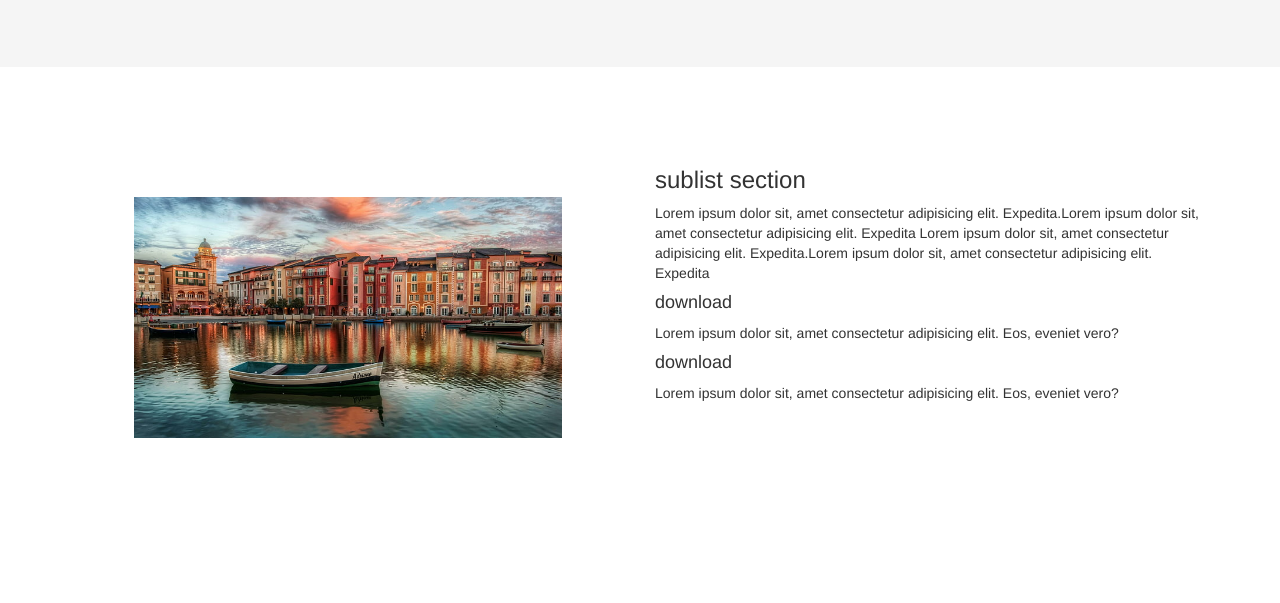
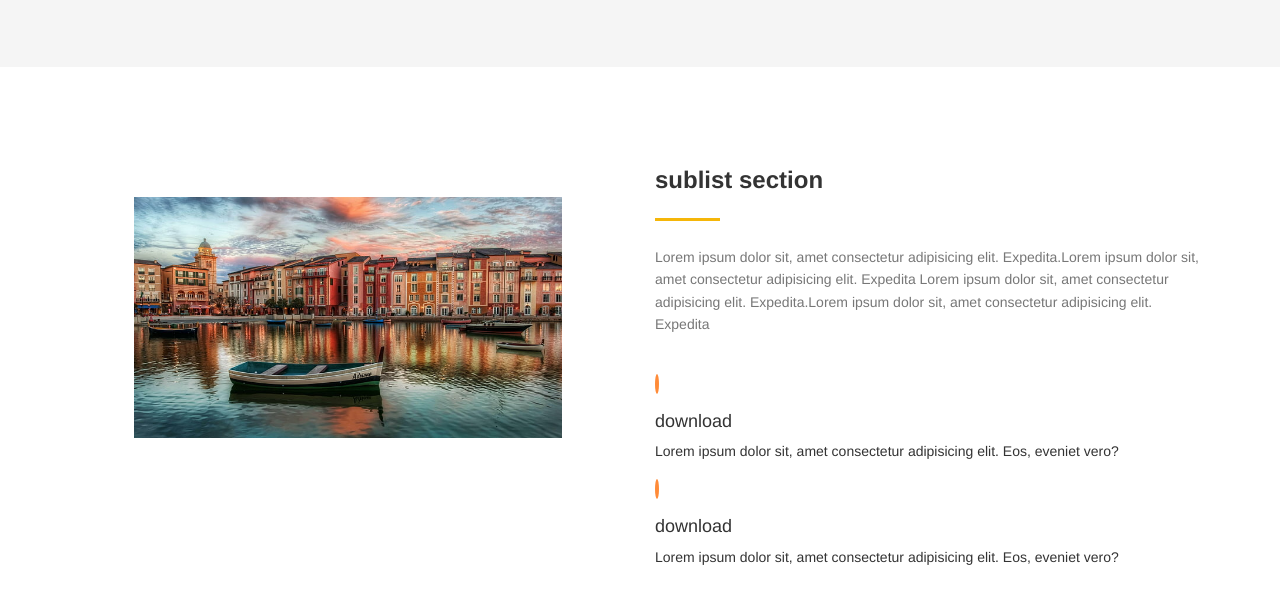
Before and after one commit to hamzahouri/Bootstrap-3-Design-Template, a plain HTML site: page index.html in a window 1280 px wide. Shown: the part 1337-1940 px from the top of the page. Drawn offline with Linux system fonts and the light colour scheme.

Commit message:
updating sublist

```diff
--- a/css/main.css
+++ b/css/main.css
@@ -174,6 +174,27 @@ body {
     width: 428px;
  }
 
+ .sublist h3 {
+    font-weight: bold;
+ }
+
+ .sublist .sublist-desc {
+    color: #777;
+    line-height: 1.6;
+    margin-bottom: 30px;
+ }
+
+ .sublist .list-icon i {
+    width: 40px;
+    height: 40px;
+    line-height: 36px;
+    text-align: center;
+    color: #ff8b38;
+    border: 2px solid #ff8b38;
+    border-radius: 50%;
+ }
+
+
 
 
 
@@ -181,3 +202,12 @@ body {
 .uppercase {
    text-transform: uppercase;
 }
+
+.head-border:after {
+   content: "";
+   display: block;
+   width: 65px;
+   height: 3px;
+   background-color:rgb(245, 182, 9) ;
+   margin: 25px 0;
+}
--- a/index.html
+++ b/index.html
@@ -127,16 +127,18 @@
               </div>
               <div class="col-md-6">
         <div class="list-info">
-          <h3>sublist section</h3>
-          <p>Lorem ipsum dolor sit, amet consectetur adipisicing elit. Expedita.Lorem ipsum dolor sit, amet consectetur adipisicing elit. Expedita
+          <h3 class="head-border">sublist section</h3>
+          <p class="sublist-desc">Lorem ipsum dolor sit, amet consectetur adipisicing elit. Expedita.Lorem ipsum dolor sit, amet consectetur adipisicing elit. Expedita
             Lorem ipsum dolor sit, amet consectetur adipisicing elit. Expedita.Lorem ipsum dolor sit, amet consectetur adipisicing elit. Expedita
           </p>
          <div class="list-icon">
+           <i class="fa fa-cloud-download fa-lg"></i>
            <h4>download</h4>
            <p>Lorem ipsum dolor sit, amet consectetur adipisicing elit. Eos, eveniet vero?</p>
 
          </div>
          <div class="list-icon">
+          <i class="fa fa-cloud-upload fa-lg"></i>
           <h4>download</h4>
           <p>Lorem ipsum dolor sit, amet consectetur adipisicing elit. Eos, eveniet vero?</p>
 
```
